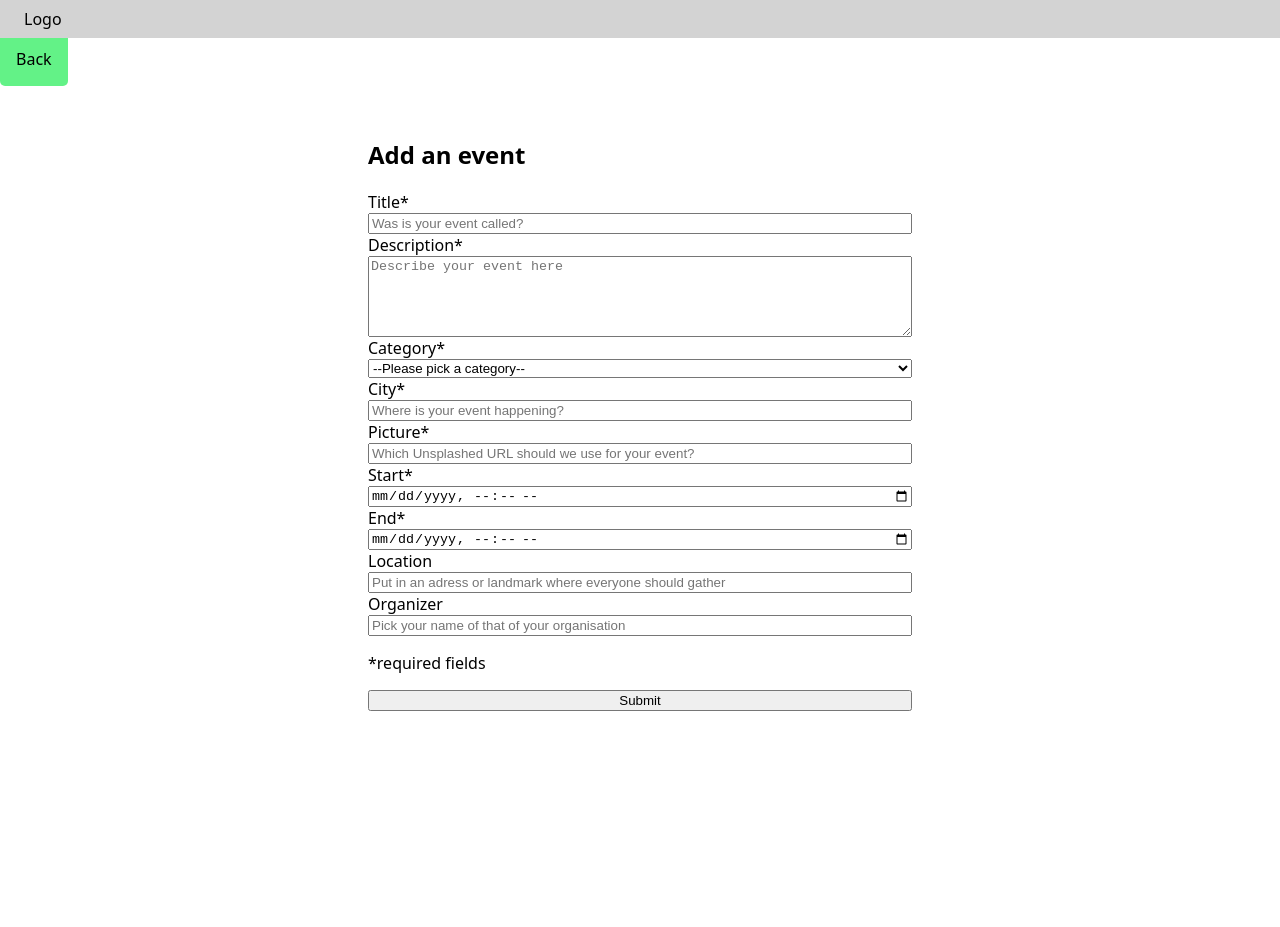
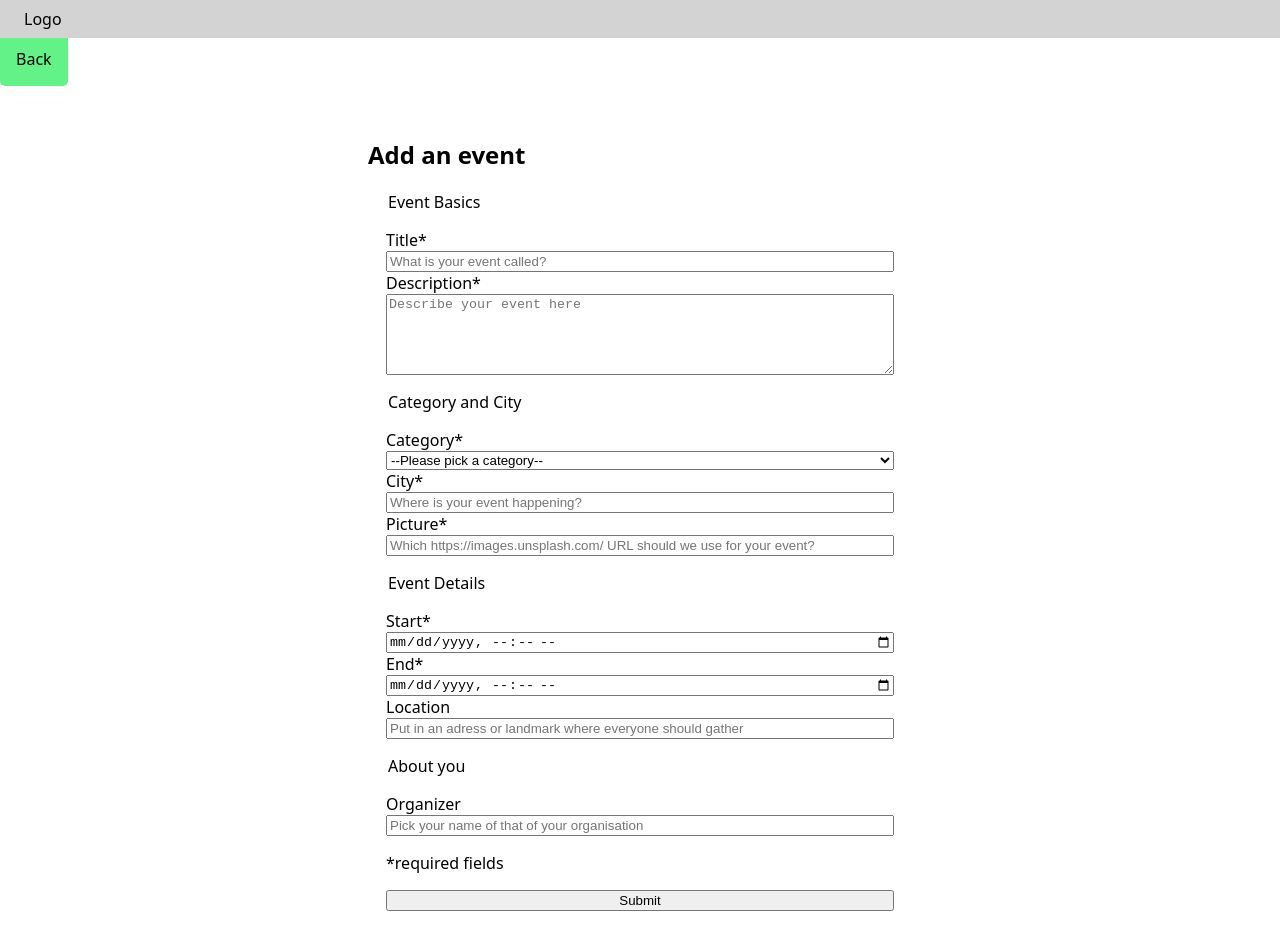
Before and after one commit to alhen002/capstone-event-repo, a Next.js app: page /events/create in a window 1280 px wide. Before the commit the page ends 800 px from the top, so only its background shows below. Built offline with nearby package versions, Linux system fonts and the light colour scheme.

Commit message:
implemented requested changes: improved form for a11y. additionally added safeguards for image upload. improved error handling in api.

```diff
--- a/components/EventForm.js
+++ b/components/EventForm.js
@@ -9,6 +9,13 @@ const StyledForm = styled.form`
   padding-inline: 1rem;
   display: flex;
   flex-direction: column;
+`;
+
+const StyledFieldset = styled.fieldset`
+  border: none;
+  display: flex;
+  flex-direction: column;
+  padding: 1rem;
 `;
 
 export default function EventForm() {
@@ -28,25 +35,46 @@ export default function EventForm() {
     <>
       <StyledForm onSubmit={handleSubmit}>
         <h2>Add an event</h2>
-        <label htmlFor="title">Title*</label>
+
+        <StyledFieldset>
+          <legend>Event Basics</legend>
+
+          <label htmlFor="title" id="titleLabel">
+            Title*
+          </label>
           <input
             id="title"
             name="title"
-          aria-label="Event Title"
-          placeholder="Was is your event called?"
+            aria-labelledby="titleLabel"
+            placeholder="What is your event called?"
             required
           ></input>
-        <label htmlFor="description">Description*</label>
+
+          <label htmlFor="description" id="descriptionLabel">
+            Description*
+          </label>
           <textarea
             id="description"
             name="description"
-          aria-label="event description"
+            aria-labelledby="descriptionLabel"
             placeholder="Describe your event here"
             rows="5"
             required
           ></textarea>
-        <label htmlFor="category">Category*</label>
-        <select id="category" name="category" required>
+        </StyledFieldset>
+
+        <StyledFieldset>
+          <legend>Category and City</legend>
+
+          <label htmlFor="category" id="categoryLabel">
+            Category*
+          </label>
+          <select
+            id="category"
+            name="category"
+            aria-labelledby="categoryLabel"
+            required
+          >
             <option value=""> --Please pick a category-- </option>
             <option value="Nightlife & Clubs">Nightlife & Clubs</option>
             <option value="Culture & Arts">Culture & Arts</option>
@@ -55,55 +83,80 @@ export default function EventForm() {
             <option value="Live Shows"> Live Shows</option>
             <option value="Community Meet-up">Community Meet-up</option>
           </select>
-        <label htmlFor="city">City*</label>
+
+          <label htmlFor="city" id="cityLabel">
+            City*
+          </label>
           <input
             id="city"
             name="city"
-          aria-label="city of the event"
+            aria-labelledby="cityLabel"
             placeholder="Where is your event happening?"
             required
           ></input>
-        <label htmlFor="imageUrl">Picture*</label>
+
+          <label htmlFor="imageUrl" id="imageLabel">
+            Picture*
+          </label>
           <input
             id="imageUrl"
             name="imageUrl"
-          aria-label="Unsplashed URL to a picture for the event"
-          placeholder="Which Unsplashed URL should we use for your event?"
+            aria-labelledby="imageLabel"
+            placeholder="Which https://images.unsplash.com/ URL should we use for your event?"
+            type="url"
+            pattern="^https://images\.unsplash\.com/.*$"
             required
           ></input>
-        <label htmlFor="startDateTime">Start*</label>
+        </StyledFieldset>
+
+        <StyledFieldset>
+          <legend>Event Details</legend>
+          <label htmlFor="startDateTime" id="startDateTimeLabel">
+            Start*
+          </label>
           <input
             id="startDateTime"
             name="startDateTime"
-          aria-label="Start of the event"
+            aria-labelledby="startDateTimeLabel"
             type="datetime-local"
             required
           ></input>
-        <label htmlFor="endDateTime">End*</label>
+
+          <label htmlFor="endDateTime" id="endDateTimeLabel">
+            End*
+          </label>
           <input
             id="endDateTime"
             name="endDateTime"
-          aria-label="End of the event"
+            aria-labelledby="endDateTimeLabel"
             type="datetime-local"
-          // min startDateTime
             required
           ></input>
-        <label htmlFor="location">Location</label>
+
+          <label htmlFor="location" id="locationLabel">
+            Location
+          </label>
           <input
             id="location"
             name="location"
-          aria-label="Location of the event"
+            aria-labelledby="locationLabel"
             placeholder="Put in an adress or landmark where everyone should gather"
           ></input>
-        <label htmlFor="organizer">Organizer</label>
+        </StyledFieldset>
+        <StyledFieldset>
+          <legend>About you</legend>
+          <label htmlFor="organizer" id="organizerLabel">
+            Organizer
+          </label>
           <input
             id="organizer"
             name="organizer"
-          aria-label="Organizer of the event"
+            aria-labelledby="organizerLabel"
             placeholder="Pick your name of that of your organisation"
           ></input>
           <p> *required fields</p>
           <button type="Submit">Submit</button>
+        </StyledFieldset>
       </StyledForm>
     </>
   );
--- a/pages/api/events/index.js
+++ b/pages/api/events/index.js
@@ -21,7 +21,13 @@ export default async function handler(request, response) {
       try {
         const newEvent = request.body;
         await Event.create(newEvent);
-        response.status(201).json({ status: "Event created" });
+        response
+          .status(201)
+          .json({ message: `Event ${newEvent._id} created. 🎉` });
+
+        if (!newEvent) {
+          throw new Error("Could not create event.");
+        }
       } catch (error) {
         return response.status(400).json({ message: error.message });
       }
```
Lines whose indentation alone changed are shown as unchanged.
